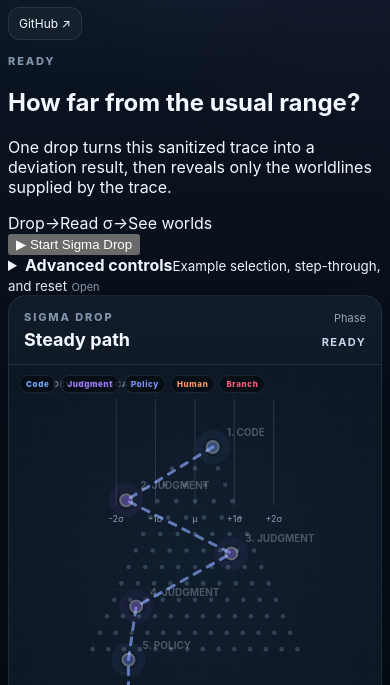
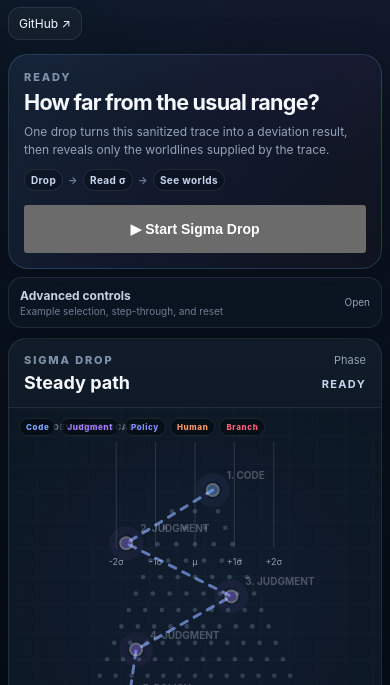
Before and after one commit to redsunjin/worldline-board, a website: page index.html in a window 390 px wide. Shown: the part 159-844 px from the top of the page. Drawn offline with Linux system fonts and the light colour scheme.

Commit message:
style: emphasize READY primary action

```diff
--- a/styles.css
+++ b/styles.css
@@ -30,6 +30,23 @@ body{margin:0;background:radial-gradient(circle at 16% -4%,rgba(116,173,255,.17)
 .brand-line{margin:10px 0 0;font-size:13px;font-weight:750;letter-spacing:.04em;background:linear-gradient(90deg,var(--blue),var(--violet),var(--coral));-webkit-background-clip:text;background-clip:text;color:transparent}
 .eyebrow{margin:0;color:#8192ab;font-size:11px;letter-spacing:.17em;font-weight:800}
 .github{color:var(--text);text-decoration:none;border:1px solid var(--line);padding:10px 13px;border-radius:12px;background:rgba(255,255,255,.035)}
+.ready-panel{display:grid;grid-template-columns:minmax(0,1fr) auto;gap:22px;align-items:center;margin-bottom:10px;padding:20px 21px;border:1px solid rgba(116,173,255,.2);border-radius:20px;background:linear-gradient(120deg,rgba(116,173,255,.1),rgba(164,124,255,.055) 58%,rgba(255,94,127,.035));box-shadow:0 20px 55px rgba(0,0,0,.22)}
+.ready-copy h2{margin:5px 0 8px;font-size:clamp(1.35rem,3vw,2rem);letter-spacing:-.035em}
+.ready-copy>p:last-of-type{margin:0;color:var(--muted);max-width:700px;line-height:1.5}
+.ready-flow{display:flex;align-items:center;gap:8px;margin-top:14px;color:#c7d6ef;font-size:11px;font-weight:750;letter-spacing:.04em}
+.ready-flow span{padding:5px 8px;border:1px solid var(--line);border-radius:999px;background:rgba(5,10,17,.36)}
+.ready-flow i{font-style:normal;color:var(--muted-2)}
+.start-cta{min-width:190px;min-height:50px;font-size:14px;font-weight:800}
+.advanced-controls{margin-bottom:14px;background:rgba(17,28,42,.5);border:1px solid var(--line);border-radius:14px;overflow:hidden}
+.advanced-controls summary{list-style:none;cursor:pointer;display:flex;align-items:center;justify-content:space-between;gap:16px;padding:10px 13px;color:var(--muted)}
+.advanced-controls summary::-webkit-details-marker{display:none}
+.advanced-controls summary span:first-child{display:grid;gap:2px}
+.advanced-controls summary strong{color:#c9d5e7;font-size:12px}
+.advanced-controls summary small{font-size:10px;color:var(--muted-2)}
+.advanced-controls .summary-hint{font-size:10px}
+.advanced-controls[open] .summary-hint{font-size:0}
+.advanced-controls[open] .summary-hint::after{content:"Close";font-size:10px}
+.advanced-controls .controls{margin:0;border:0;border-top:1px solid var(--line);border-radius:0;background:transparent;box-shadow:none}
 .controls{display:flex;gap:9px;align-items:end;flex-wrap:wrap;background:rgba(17,28,42,.82);border:1px solid var(--line);border-radius:16px;padding:11px;margin-bottom:14px;box-shadow:0 18px 50px rgba(0,0,0,.18)}
 .controls label{display:grid;gap:5px;color:var(--muted);font-size:11px}
 .controls select,.controls button{font:inherit;color:var(--text);background:#152233;border:1px solid var(--line);border-radius:11px;padding:9px 12px}
@@ -131,7 +148,15 @@ dd{margin:0;text-align:right;overflow-wrap:anywhere}
   .lead{font-size:13px;line-height:1.45}
   .brand-line{margin-top:7px;font-size:12px}
   .github{padding:8px 10px;font-size:12px}
-  .controls{display:grid;grid-template-columns:repeat(3,minmax(0,1fr));gap:7px;padding:9px;margin-bottom:10px}
+  .ready-panel{grid-template-columns:1fr;gap:14px;padding:15px;margin-bottom:8px}
+  .ready-copy h2{font-size:1.35rem}
+  .ready-copy>p:last-of-type{font-size:12px;line-height:1.45}
+  .ready-flow{gap:5px;margin-top:11px;font-size:10px}
+  .ready-flow span{padding:4px 6px}
+  .start-cta{width:100%;min-width:0;min-height:48px}
+  .advanced-controls{margin-bottom:10px}
+  .advanced-controls summary{padding:10px 11px}
+  .controls{display:grid;grid-template-columns:repeat(2,minmax(0,1fr));gap:7px;padding:9px;margin-bottom:10px}
   .controls label{grid-column:1/-1}
   .controls select{width:100%}
   .controls button{min-width:0;padding:10px 7px;font-size:12px}
```
